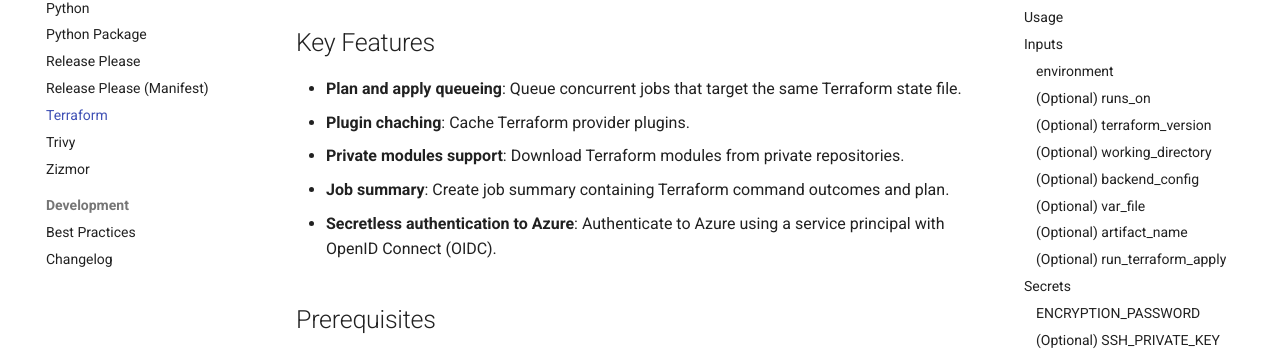
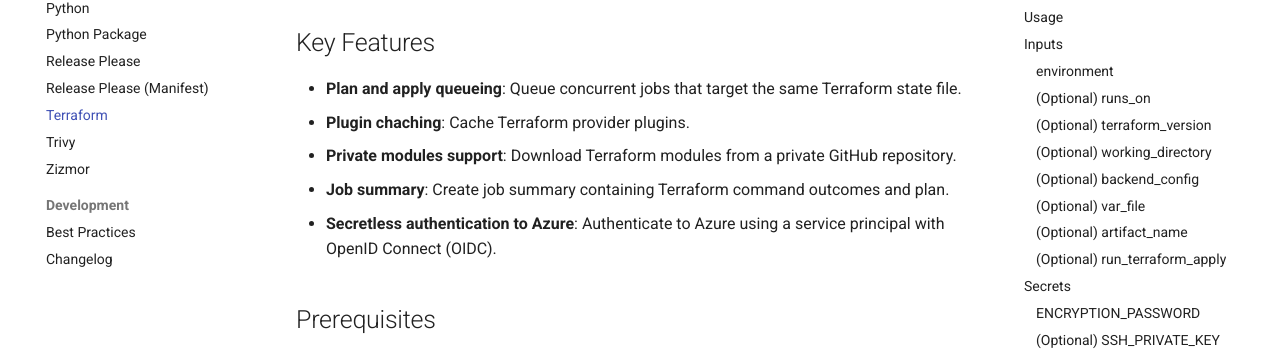
Before and after one commit to equinor/ops-actions, an MkDocs documentation site: the page built from docs/workflows/terraform.md, in a window 1280 px wide and 900 px high. Shown: the part 220-570 px from the top of the window. Built offline with MkDocs 1.6.1 and Material for MkDocs 9.7.7, drawn with Linux system fonts in a browser that asks for light colours; comment, search, counter and statistics services are not loaded.

Commit message:
docs(terraform): clarify feature

```diff
--- a/docs/workflows/terraform.md
+++ b/docs/workflows/terraform.md
@@ -6,7 +6,7 @@
 
 - **Plan and apply queueing**: Queue concurrent jobs that target the same Terraform state file.
 - **Plugin chaching**: Cache Terraform provider plugins.
-- **Private modules support**: Download Terraform modules from private repositories.
+- **Private modules support**: Download Terraform modules from a private GitHub repository.
 - **Job summary**: Create job summary containing Terraform command outcomes and plan.
 - **Secretless authentication to Azure**: Authenticate to Azure using a service principal with OpenID Connect (OIDC).
 
```
